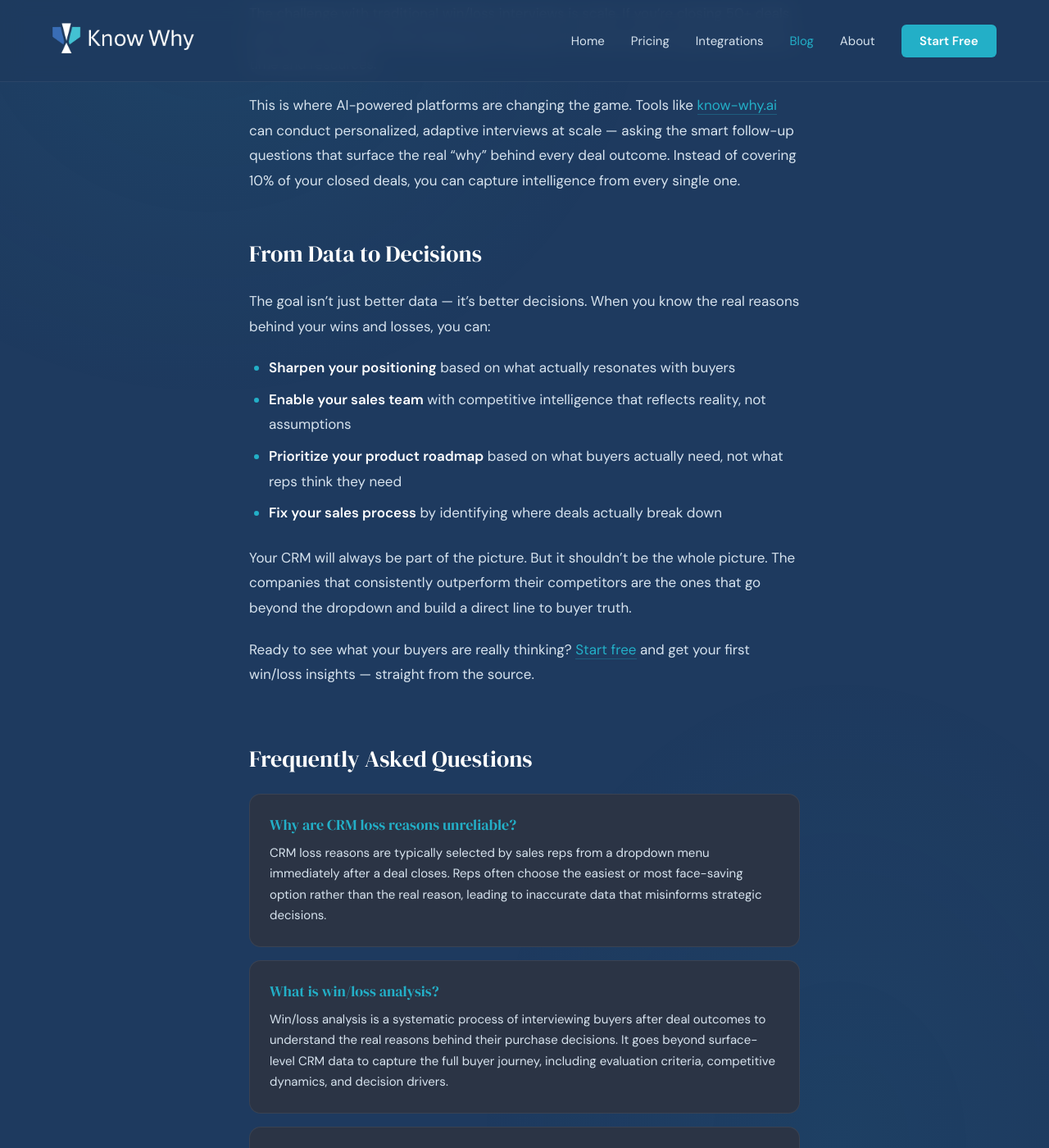
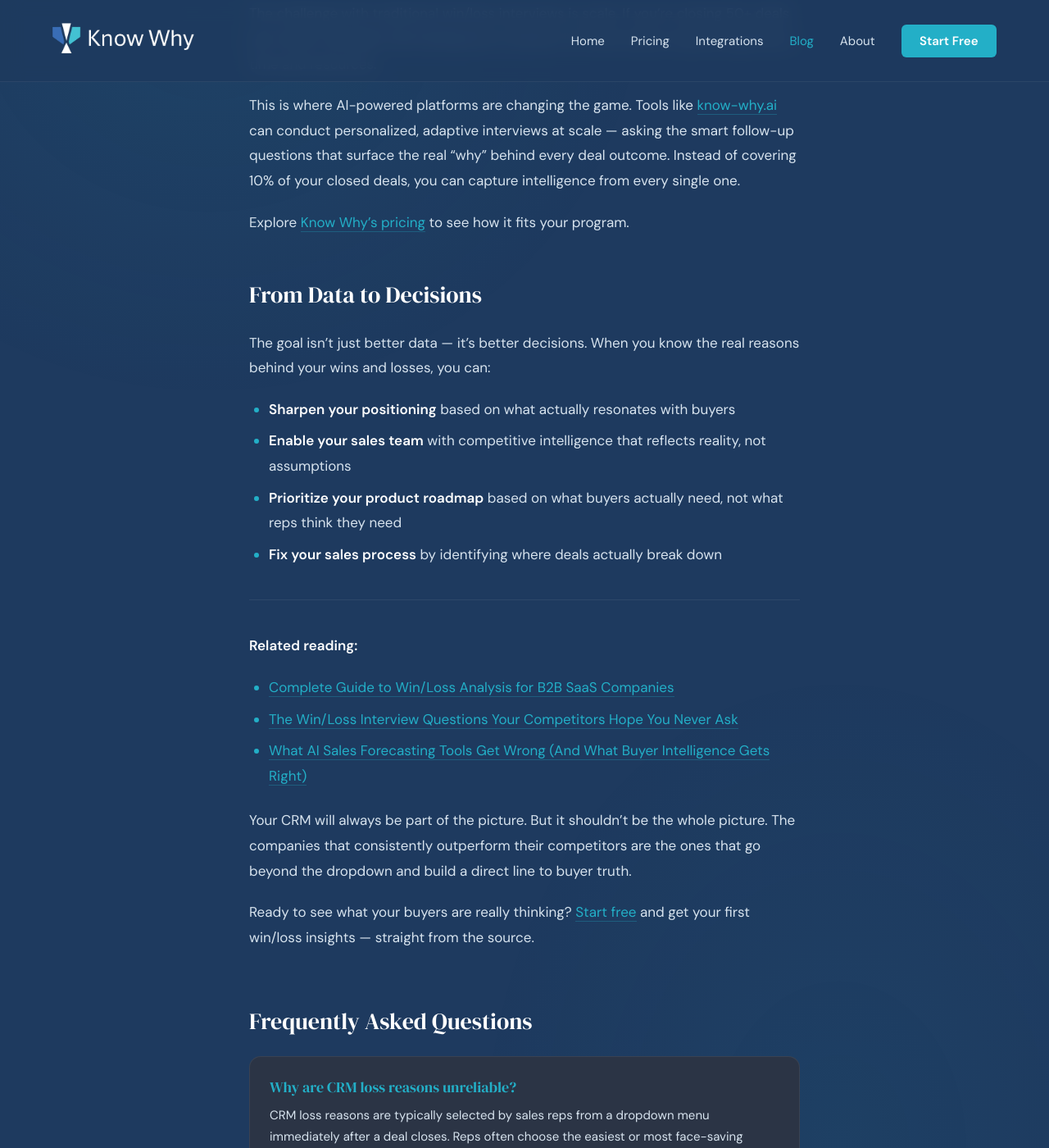
Before and after one commit to katiealbanos-lgtm/know-why.ai, a Jekyll site: the page built from _posts/2026-02-21-why-your-crm-loss-reasons-are-lying-to-you.md, in a window 1280 px wide and 1400 px high, scrolled down 4059 px. Shown: the whole window at 82% size. Built offline with Jekyll 4.4.1, drawn with Linux system fonts in a browser that asks for light colours.

Commit message:
Add internal cross-links: blog related reading, pricing CTAs on integrations pages
- All 4 blog posts: added Related Reading section (3 cross-links each)
- All 4 blog posts: added contextual link to /pricing
- HubSpot integration: added contextual pricing link in Why It Matters section
- All 5 integration pages: added See Pricing button in CTA section — update _posts/2026-02-21-why-your-crm-loss-reasons-are-lying-to-you.md

```diff
--- a/_posts/2026-02-21-why-your-crm-loss-reasons-are-lying-to-you.md
+++ b/_posts/2026-02-21-why-your-crm-loss-reasons-are-lying-to-you.md
@@ -104,6 +104,8 @@
 
 This is where AI-powered platforms are changing the game. Tools like [know-why.ai](https://know-why.ai) can conduct personalized, adaptive interviews at scale — asking the smart follow-up questions that surface the real "why" behind every deal outcome. Instead of covering 10% of your closed deals, you can capture intelligence from every single one.
 
+Explore [Know Why's pricing](/pricing) to see how it fits your program.
+
 ## From Data to Decisions
 
 The goal isn't just better data — it's better decisions. When you know the real reasons behind your wins and losses, you can:
@@ -113,6 +115,13 @@
 - **Prioritize your product roadmap** based on what buyers actually need, not what reps think they need
 - **Fix your sales process** by identifying where deals actually break down
 
+---
+
+**Related reading:**
+- [Complete Guide to Win/Loss Analysis for B2B SaaS Companies](/blog/complete-guide-to-win-loss-analysis-for-b2b-saas-companies/)
+- [The Win/Loss Interview Questions Your Competitors Hope You Never Ask](/blog/win-loss-interview-questions-your-competitors-hope-you-never-ask/)
+- [What AI Sales Forecasting Tools Get Wrong (And What Buyer Intelligence Gets Right)](/blog/what-ai-sales-forecasting-tools-get-wrong/)
+
 Your CRM will always be part of the picture. But it shouldn't be the whole picture. The companies that consistently outperform their competitors are the ones that go beyond the dropdown and build a direct line to buyer truth.
 
 Ready to see what your buyers are really thinking? [Start free](/#trial) and get your first win/loss insights — straight from the source.
```
